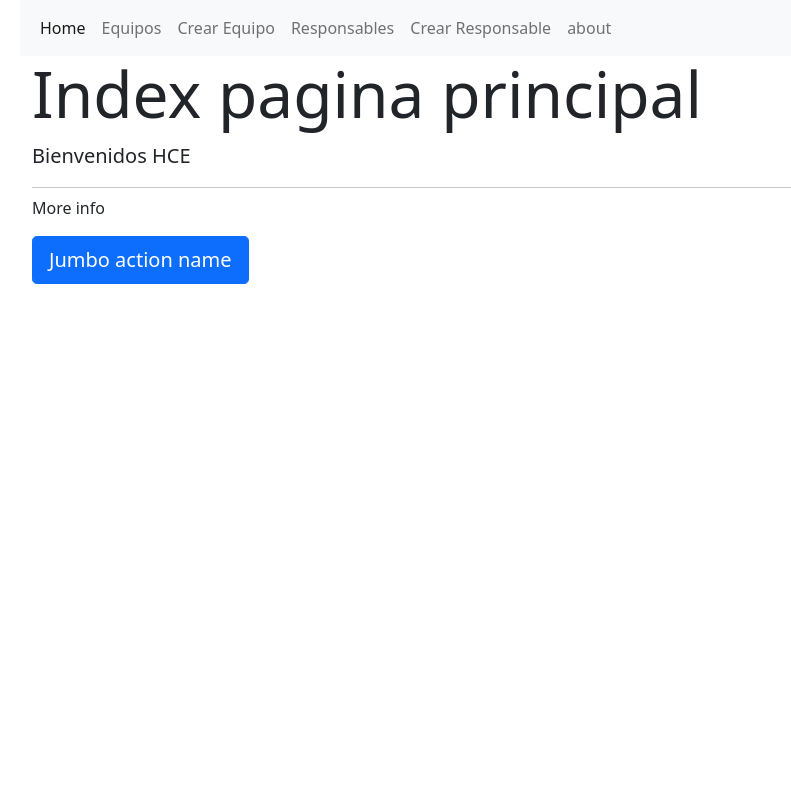
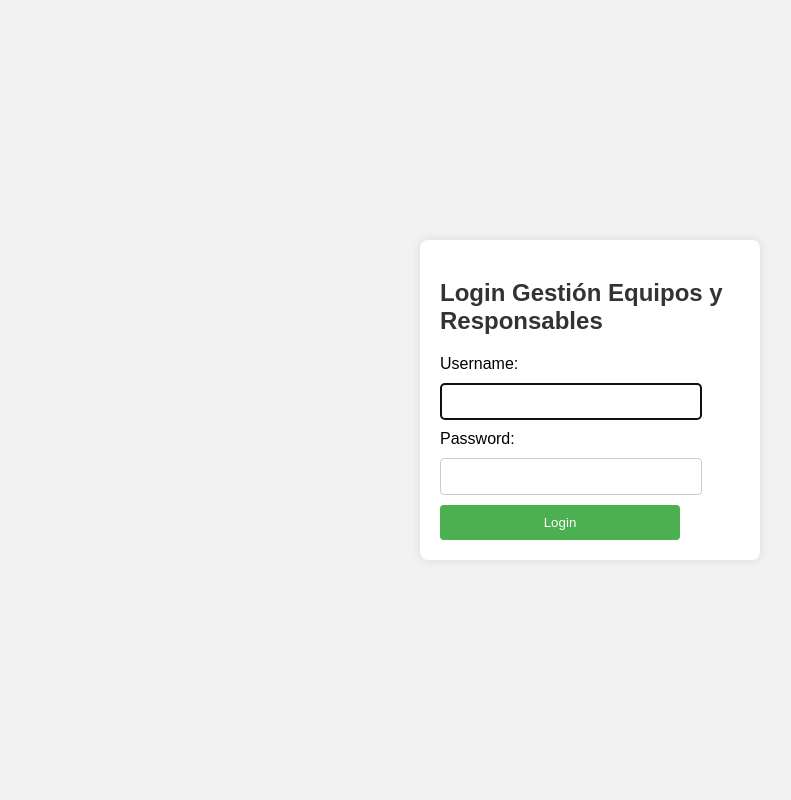
Before and after one commit to alzatem204/practica2, a Django app: page / in a window 1280 px wide. Shown: the whole page, without its empty margins (50-841 px from the left). Run offline with Django 5.2, Linux system fonts and the light colour scheme.

Commit message:
Version 1.1. Login

```diff
--- a/hospital/hce/templates/base.html
+++ b/hospital/hce/templates/base.html
@@ -16,12 +16,10 @@
         <div class="row">
             <nav class="navbar navbar-expand navbar-light bg-light">
                 <div class="nav navbar-nav">
-                    <a class="nav-item nav-link active" href="{% url 'inicio' %}">Home</a>
                     <a class="nav-item nav-link" href="{% url 'equipos' %}">Equipos</a>
                     <a class="nav-item nav-link" href="{% url 'crear' %}">Crear Equipo</a>
                     <a class="nav-item nav-link" href="{% url 'responsables' %}">Responsables</a>
                     <a class="nav-item nav-link" href="{% url 'crear_resp' %}">Crear Responsable</a>
-                    <a class="nav-item nav-link" href="{% url 'about' %}">about</a>
                 </div>
             </nav>
 
--- /dev/null
+++ b/hospital/hce/templates/index.html
@@ -0,0 +1,60 @@
+<!DOCTYPE html>
+<html lang="en">
+<head>
+    <meta charset="UTF-8">
+    <meta name="viewport" content="width=device-width, initial-scale=1.0">
+    <title>Login Gestión Equipos y Responsables</title>
+    <style>
+        body {
+            font-family: Arial, sans-serif;
+            background-color: #f2f2f2;
+            display: flex;
+            justify-content: center;
+            align-items: center;
+            height: 100vh;
+            margin: 0;
+        }
+        .login-container {
+            background-color: #fff;
+            padding: 20px;
+            border-radius: 8px;
+            box-shadow: 0 0 10px rgba(0, 0, 0, 0.1);
+            width: 300px;
+        }
+        .login-container h2 {
+            margin-bottom: 20px;
+            color: #333;
+        }
+        .login-container input[type="text"],
+        .login-container input[type="password"] {
+            width: 80%;
+            padding: 10px;
+            margin: 10px 0;
+            border: 1px solid #ccc;
+            border-radius: 4px;
+        }
+        .login-container button {
+            width: 80%;
+            padding: 10px;
+            background-color: #4CAF50;
+            color: white;
+            border: none;
+            border-radius: 4px;
+            cursor: pointer;
+        }
+        .login-container button:hover {
+            background-color: #45a049;
+        }
+    </style>
+</head>
+<body>
+    <div class="login-container">
+        <h2>Login Gestión Equipos y Responsables</h2>
+        <form class="form-with-validation" action="" method="post">
+            {% csrf_token %}
+            {{ form }}
+            <button class="form-submit">Login</button>
+        </form>
+    </div>
+</body>
+</html>
--- a/hospital/hce/templates/pages/index.html
+++ /dev/null
@@ -1,17 +0,0 @@
-{% extends "base.html" %}
-
-{% block titulo %}
-    .:. INDEX .:.
-{% endblock %}
-
-{% block contenido %}
-<div class="jumbotron">
-    <h1 class="display-3">Index pagina principal</h1>
-    <p class="lead">Bienvenidos HCE</p>
-    <hr class="my-2">
-    <p>More info</p>
-    <p class="lead">
-        <a class="btn btn-primary btn-lg" href="Jumbo action link" role="button">Jumbo action name</a>
-    </p>
-</div>
-{% endblock %}
--- a/hospital/hce/urls.py
+++ b/hospital/hce/urls.py
@@ -4,8 +4,7 @@ from django.conf import settings
 from django.contrib.staticfiles.urls import static
 
 urlpatterns = [
-    path('', views.inicio, name='inicio'),
-    path('about/', views.about, name='about'),
+    path('', views.login, name='login'),
     path('equipos/', views.equipos, name='equipos'),
     path('equipos/crear/', views.crear, name='crear'),
     path('equipos/borrar/<int:id>/', views.borrar, name='borrar'),
--- a/hospital/hce/views.py
+++ b/hospital/hce/views.py
@@ -1,20 +1,29 @@
 from django.shortcuts import render,redirect
 from django.http import HttpResponse
+from django.contrib.auth.forms import AuthenticationForm
+from django.contrib.auth import login as auth_login
 from .models import Equipo, Responsable
 from .forms import EquipoForm, ResponsableForm
+from django.contrib.auth.decorators import login_required
 # Create your views here.
 
 
-def inicio(request):
-    return render(request, 'pages/index.html')
+def login(request):
+    if request.method == 'POST':
+        form = AuthenticationForm(data=request.POST)
+        if form.is_valid():
+            auth_login(request, form.get_user())
+            return redirect('equipos')
+    else:
+        form = AuthenticationForm()
+    return render(request, 'index.html',{'form':form})
 
-def about(request):
-    return render(request, 'pages/about.html')
-
+@login_required
 def equipos(request):
     equipo = Equipo.objects.all()
     return render(request, 'equipos/index.html', {'equipos':equipo})
 
+@login_required
 def crear(request):
     infoEquipo = EquipoForm(request.POST or None, request.FILES or None)
     if infoEquipo.is_valid():
@@ -23,11 +32,13 @@ def crear(request):
     result = Responsable.objects.all()
     return render(request, 'equipos/crear.html',{'results':result})
 
+@login_required
 def borrar(request, id):
     equipo = Equipo.objects.get(id=id)
     equipo.delete()
     return redirect('equipos')
 
+@login_required
 def editar(request, id):
     equipo = Equipo.objects.get(id=id)
     infoEquipo = EquipoForm(request.POST or None, request.FILES or None, instance=equipo)
@@ -37,14 +48,17 @@ def editar(request, id):
     result = Responsable.objects.all()
     return render(request, 'equipos/editar.html', {'infoEquipo':infoEquipo, 'results':result})
 
+@login_required
 def vermas(request, id):
     equipo = Equipo.objects.get(id=id)
     return render(request, 'equipos/vermas.html', {'equipo':equipo})
 
+@login_required
 def responsables(request):
     responsable = Responsable.objects.all()
     return render(request, 'responsables/index.html', {'responsables':responsable})
 
+@login_required
 def crear_resp(request):
     infoResponsable = ResponsableForm(request.POST or None)
     if infoResponsable.is_valid():
@@ -52,11 +66,13 @@ def crear_resp(request):
         return redirect('responsables')
     return render(request, 'responsables/crear.html')
 
+@login_required
 def borrar_resp(request, id):
     responsable = Responsable.objects.get(id=id)
     responsable.delete()
     return redirect('responsables')
 
+@login_required
 def editar_resp(request, id):
     responsable = Responsable.objects.get(id=id)
     infoResponsable = ResponsableForm(request.POST or None, instance=responsable)
--- a/hospital/hospital/settings.py
+++ b/hospital/hospital/settings.py
@@ -132,3 +132,5 @@ DEFAULT_AUTO_FIELD = 'django.db.models.BigAutoField'
 
 MEDIA_ROOT = os.path.join(BASE_DIR , '')
 MEDIA_URL = '/imagenes/'
+
+LOGIN_REDIRECT_URL = ''
```
Also changed, not shown: hospital/hce/templates/equipos/crear.html (+6 -2 lines), hospital/hce/templates/equipos/editar.html (+9 -2 lines), hospital/hce/templates/pages/about.html (deleted, +0 -17 lines), hospital/imagenes/amarilla_MYySay7.jpg (added), hospital/imagenes/macbook_pro_IaMOQx1.webp (added), hospital/imagenes/macbook_pro_MmTafW6.webp (added).
